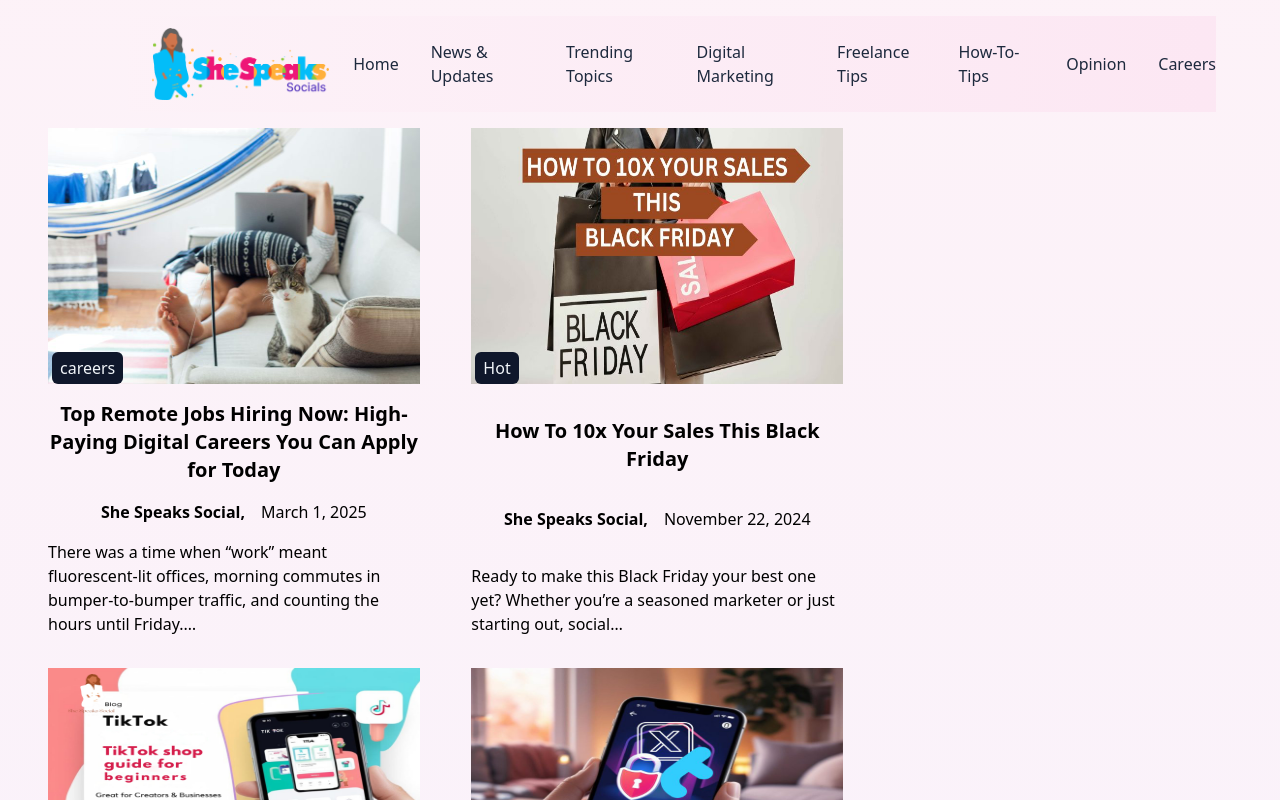
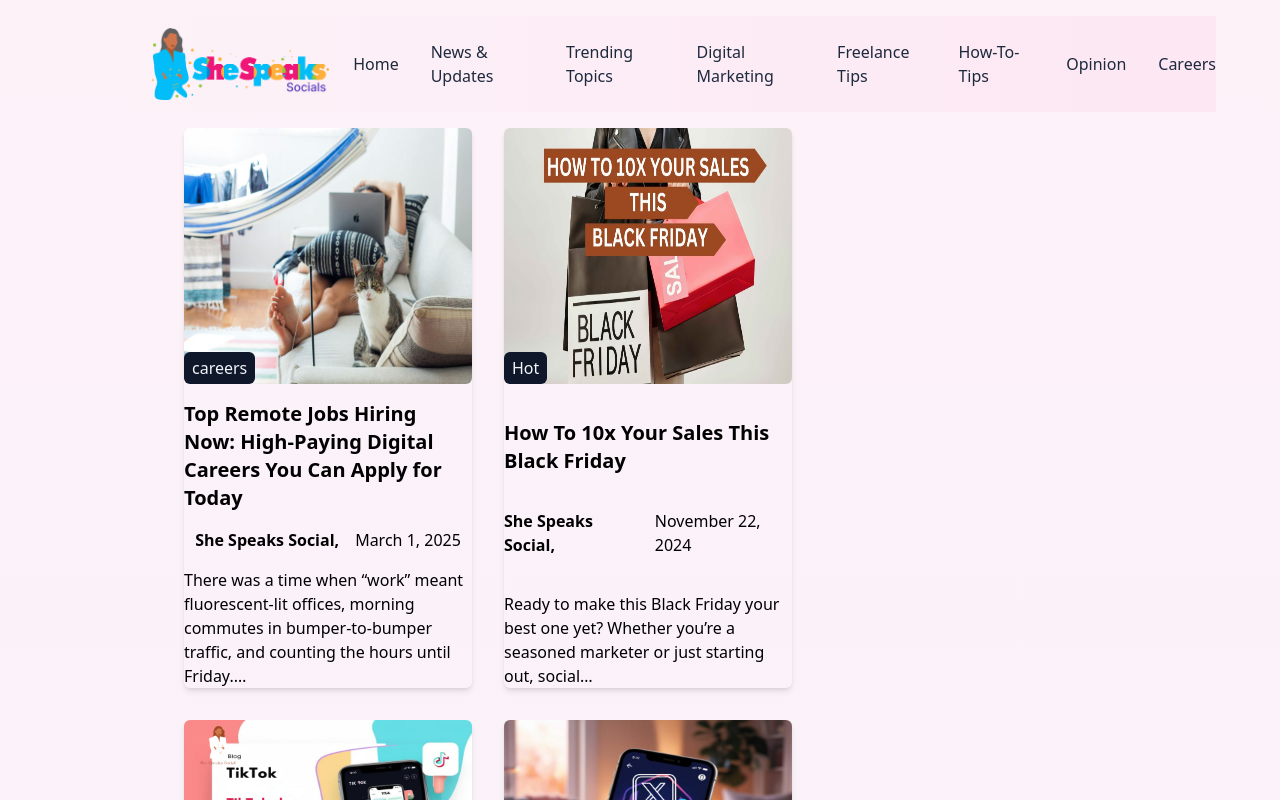
Before and after one commit to MatthewsRicky/shespeaksocial, a Next.js app: page /blog in a window 1280 px wide. Shown: the top 800 px of the page. Built offline with nearby package versions, Linux system fonts and the light colour scheme.

Commit message:
finer details styling

```diff
--- a/components/Blog.tsx
+++ b/components/Blog.tsx
@@ -6,31 +6,26 @@ import Image from "next/image";
 
 const Blog = () => {
 	return (
-		<main className="relative flex items-center justify-center">
-      <section className="lg:w-[67%] grid md:grid-cols-2 gap-8 items-center justify-center mt-48 lg:mt-32">
+		<main className="relative flex items-center gap-8 justify-center">
+      <section className="lg:w-[60%] xl:w-[50%] grid md:grid-cols-2 gap-8 items-center justify-center mt-48 lg:mt-32">
 	      {posts.map((post) => (
-		      <div key={post.id} className="relative flex flex-col items-center justify-between h-full sm:mx-4 w-[95%] mx-auto rounded-md gap-4">
-			      <div className="relative flex items-center justify-between w-full h-64">
-				      <Image src={post.imageUrl} alt={post.imageAlt} width={500} height={500} className="absolute flex w-full justify-start h-full" />
-				      <span className="absolute left-1 bottom-0 text-slate-100 bg-slate-900 hover:bg-deep-pink/70 px-2 py-1 rounded-md">{post.imageTitle}</span>
+		      <div key={post.id} className="relative bg-liniear from-pink-50 to-violet-200 shadow-md flex flex-col items-center justify-between h-full sm:mx-4 w-full mx-auto rounded-md gap-4">
+			      <div className="relative flex items-center justify-start text-start w-full h-64 rounded-lg">
+				      <Image src={post.imageUrl} alt={post.imageAlt} width={500} height={500} className="absolute flex w-full justify-start h-full rounded-md" />
+				      <span className="absolute left-0 bottom-0 text-slate-100 bg-slate-900 hover:bg-deep-pink/70 px-2 py-1 rounded-md">{post.imageTitle}</span>
 			      </div>
-
-			      <h1 className="text-xl font-bold text-center">{post.title}</h1>
+			      <h1 className="text-xl font-bold ">{post.title}</h1>
 			      <span className="flex gap-4 items-center ml-o -w-full">
 							<h2 className="font-semibold">{post.author},</h2>
 							<h3>{post.date}</h3>
 						</span>
 			      <p>{post.article}</p>
 		      </div>
-
 	      ))}
       </section>
-				<div className="hidden right-0 lg:w-[33%] h-screen lg:flex">
+				<div className="hidden right-0 lg:w-[30%] xl:w-[25%] h-screen lg:flex">
 					<BlogSideBar />
 				</div>
-
-
-
 		</main>
 	)
 }
```
